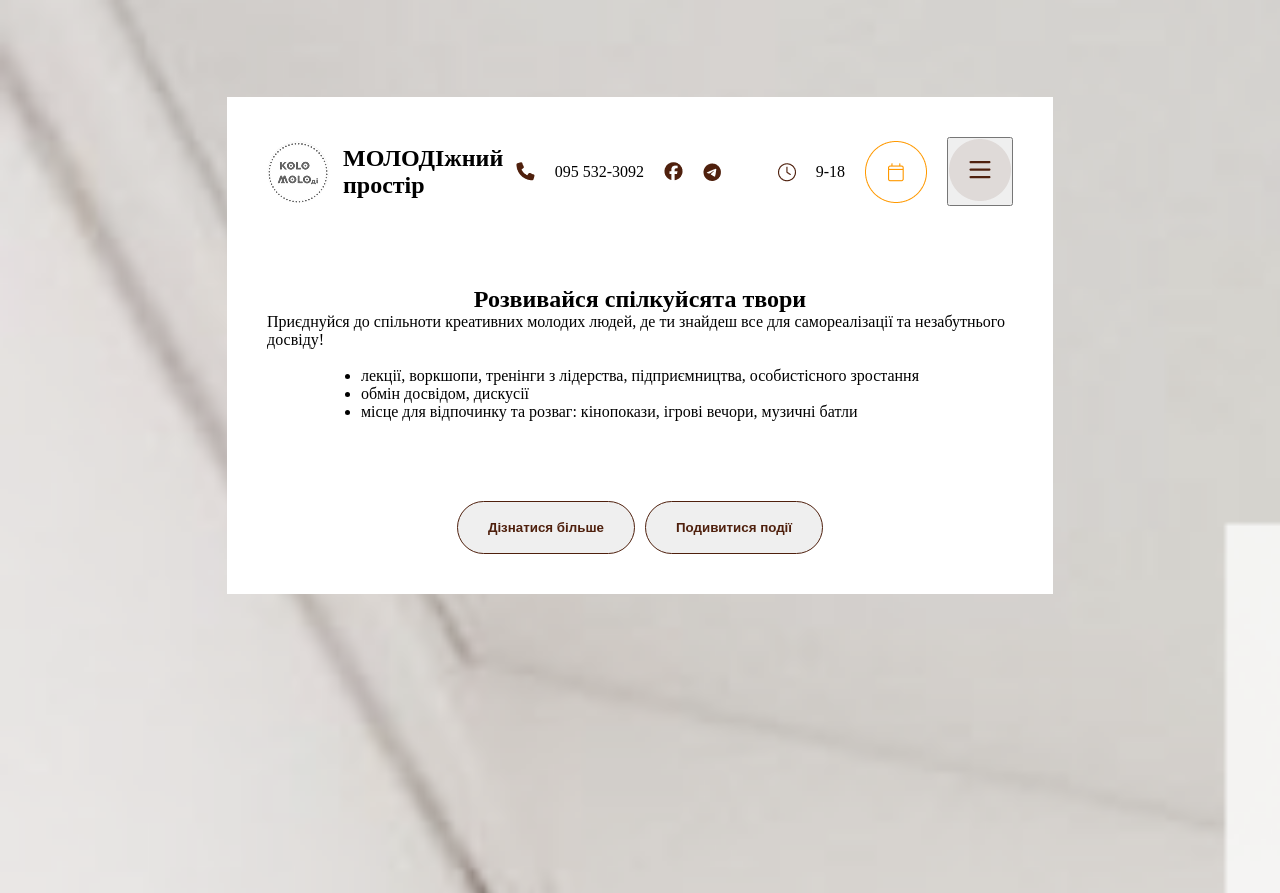
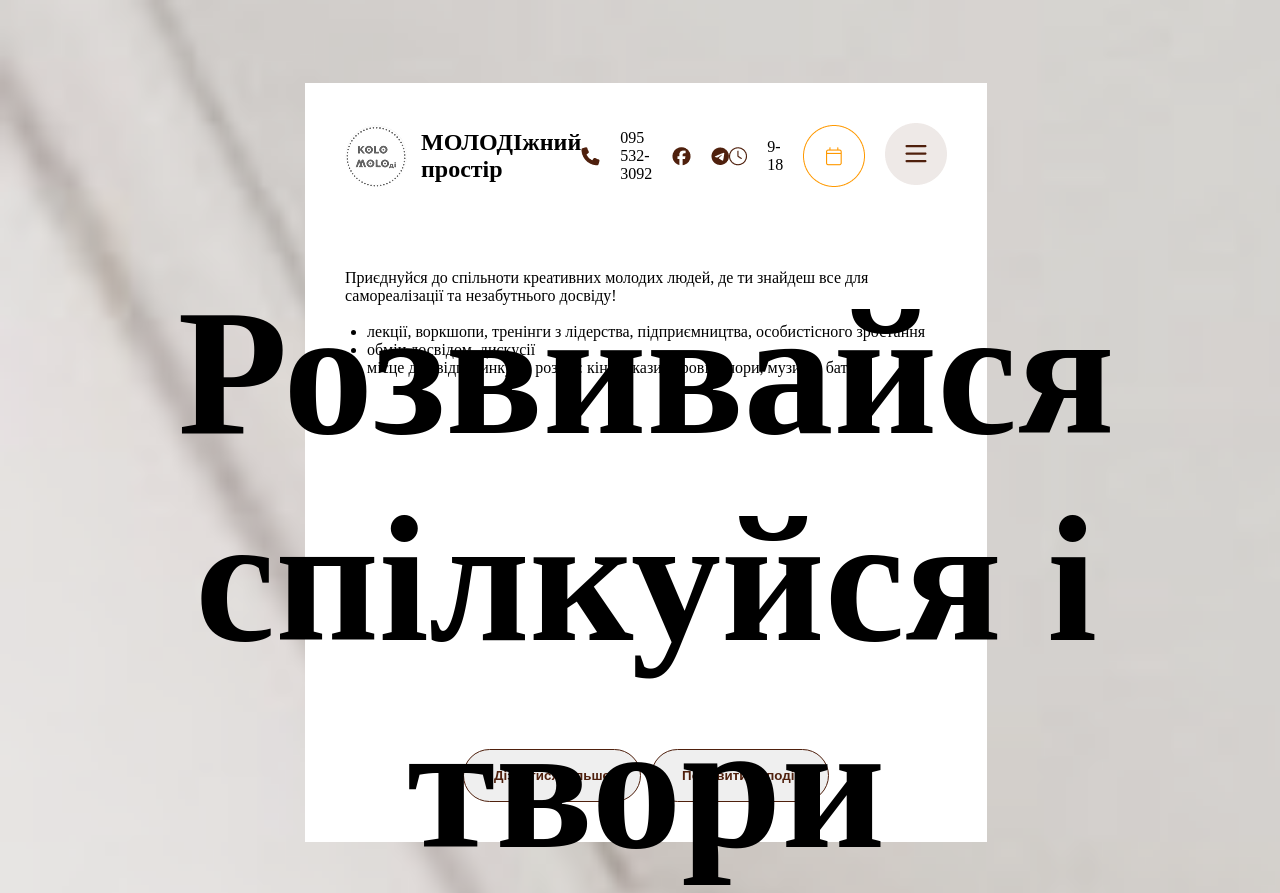
Before and after one commit to Sen1ch66/KoloMolodi, a plain HTML site: page index.html in a window 1280 px wide. Shown: the top 893 px of the page. Drawn offline with Linux system fonts and the light colour scheme.

Commit message:
some troubles

```diff
--- a/index.html
+++ b/index.html
@@ -26,14 +26,14 @@
                     <img src="./img/Сдщслclock.png" alt="Clock ico">
                     <p>9-18</p>
                     <img src="./img/Frame 1000002025.png" alt="Calendar ico">
-                    <button>
+                    <a href="" target="_blank">
                         <img src="./img/Frame 1000002024.png" alt="Advanced">
-                    </button>
+                    </a>
                 </div>
             </nav>
         </div>
         <article class="pageContent">
-            <h1>Розвивайся <span>спілкуйся</span>та твори</h1>
+            <h1>Розвивайся <span>спілкуйся</span> і твори</h1>
             <p>Приєднуйся до спільноти креативних молодих людей, де ти знайдеш все
                 для самореалізації та незабутнього досвіду!</p> <br>
             <ul>
--- a/style.css
+++ b/style.css
@@ -32,7 +32,7 @@ body{
     }
 }
 .mainHeader{
-    margin: 97px 227px;
+    margin: 83px 305px;
     padding: 40px;
     display: flex;
     flex-direction: column;
@@ -42,8 +42,15 @@ body{
         display: flex;
         flex-direction: column;
         align-items: center;
+        position: relative;
+        min-height: 400px;
+
         h1{
+            position: absolute;
             text-align: center;
+            overflow: visible;
+            font-family: 900;
+            font-size: 180px;
         }
     }
     .buttons{
@@ -56,6 +63,11 @@ body{
             border-radius: 100px;
             color: #4F200D;
             font-weight: 600;
+            transition: ease .5s;
+        }
+        .navigation:hover{
+            background-color: #4F200D;
+            color: #fff;
         }
     }
 
```
